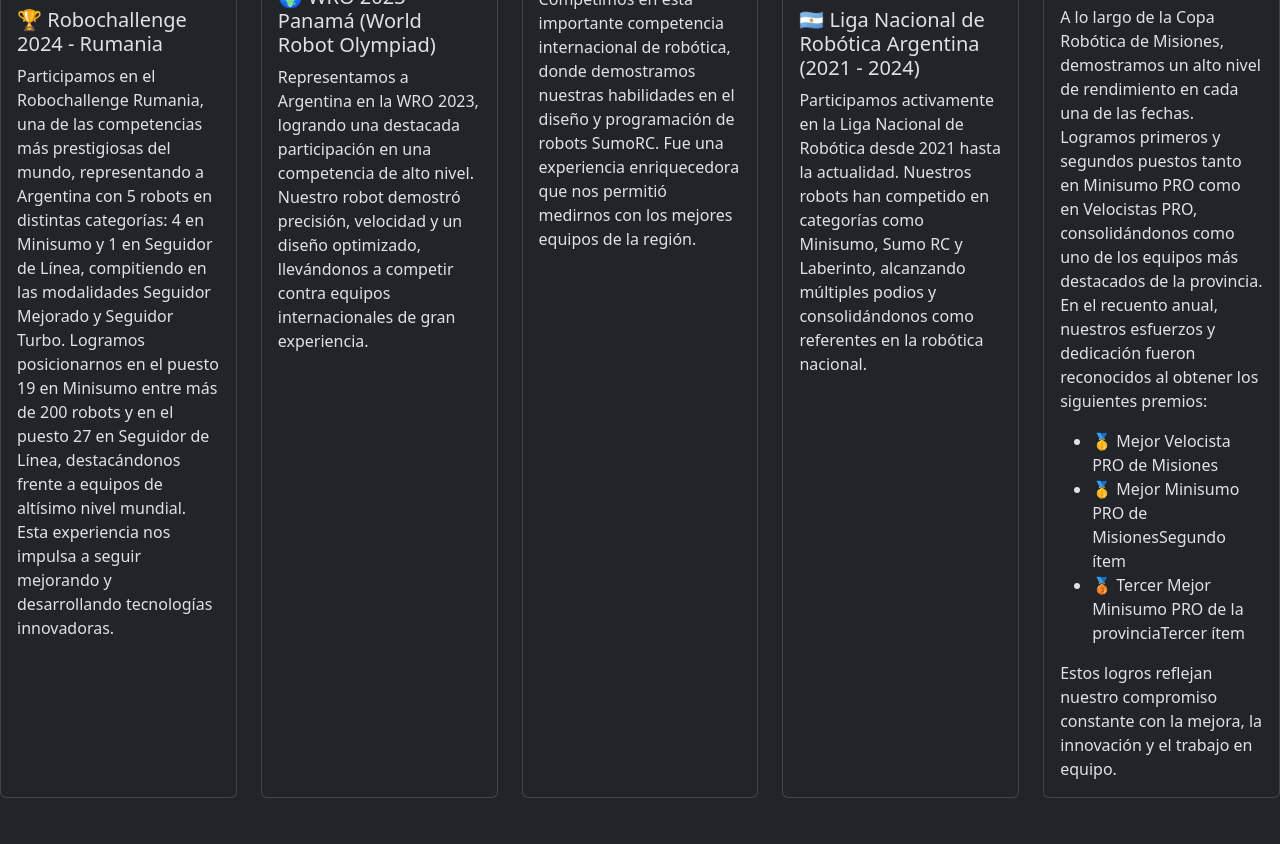
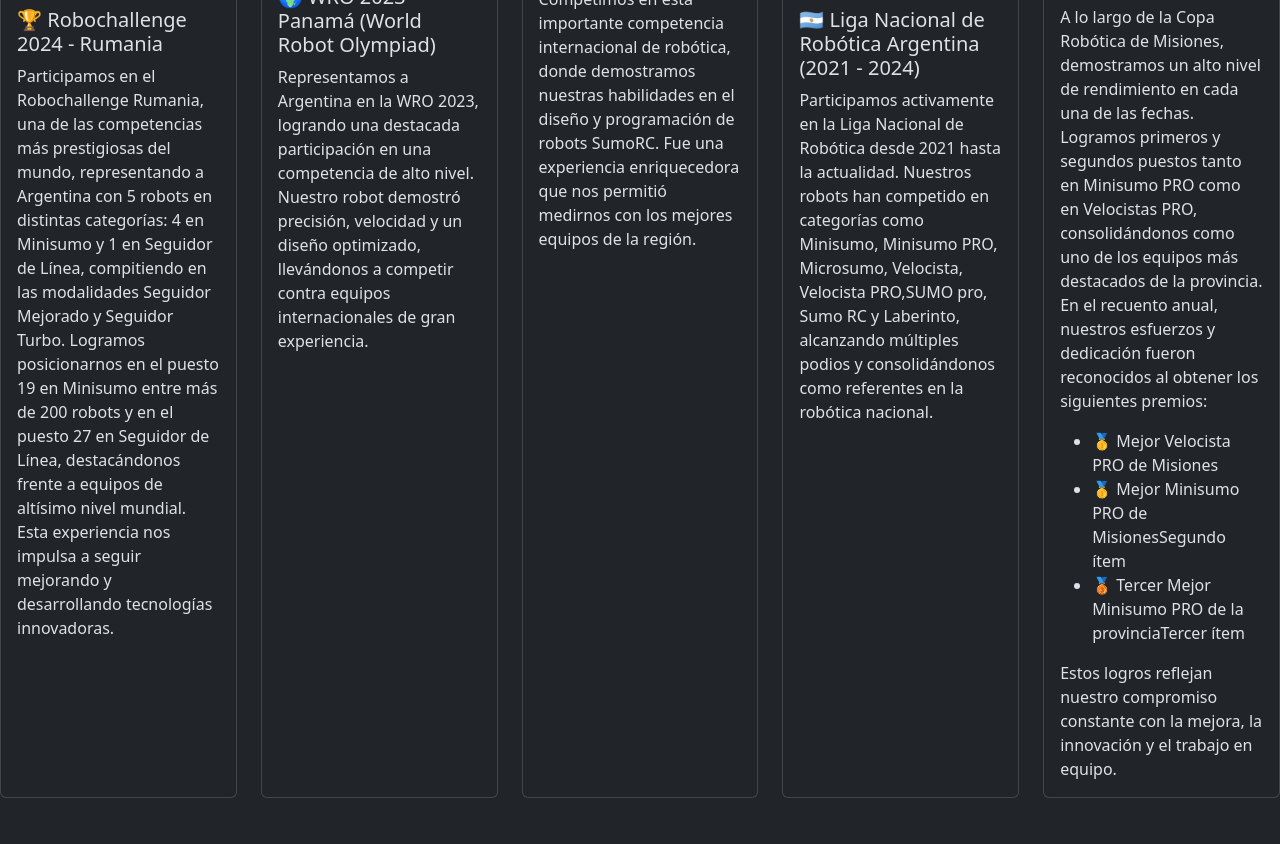
Before and after one commit to FranJx/xpritrobotics, a plain HTML site: page index.html in a window 1280 px wide. Shown: the part 1751-2595 px from the top of the page. Drawn offline with nearby package versions, Linux system fonts and the light colour scheme.

Commit message:
Update index.html

```diff
--- a/index.html
+++ b/index.html
@@ -154,7 +154,7 @@
             <img src="img/logros4.png" class="card-img-top" alt="...">
             <div class="card-body">
               <h5 class="card-title">🇦🇷 Liga Nacional de Robótica Argentina (2021 - 2024)</h5>
-              <p class="card-text">Participamos activamente en la Liga Nacional de Robótica desde 2021 hasta la actualidad. Nuestros robots han competido en categorías como Minisumo, Sumo RC y Laberinto, alcanzando múltiples podios y consolidándonos como referentes en la robótica nacional.</p>
+              <p class="card-text">Participamos activamente en la Liga Nacional de Robótica desde 2021 hasta la actualidad. Nuestros robots han competido en categorías como Minisumo, Minisumo PRO, Microsumo, Velocista, Velocista PRO,SUMO pro, Sumo RC y Laberinto, alcanzando múltiples podios y consolidándonos como referentes en la robótica nacional.</p>
               </div>
           </div>
         </div>
```
